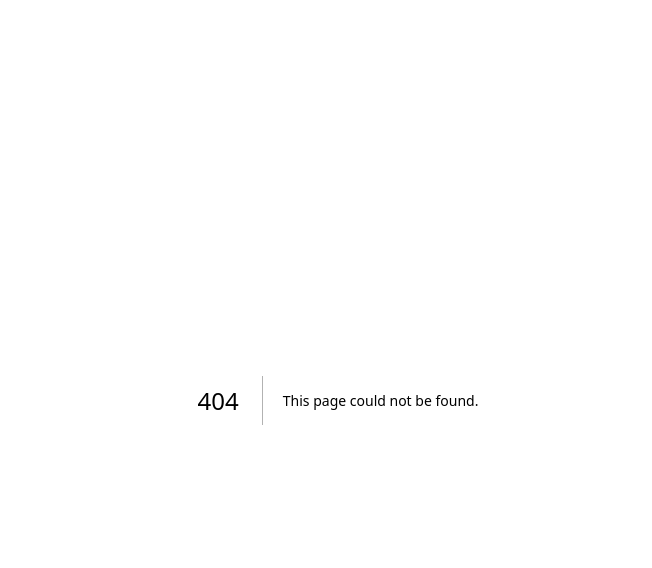
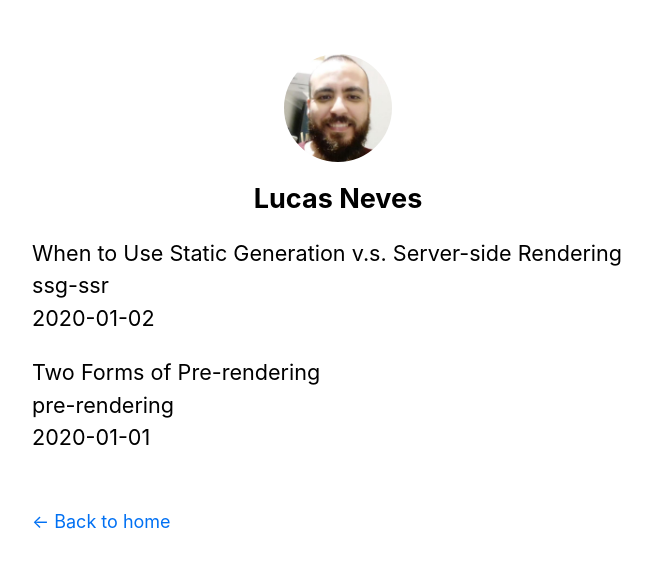
Before and after one commit to lucasoneves/next2023, a Next.js app: page /blog in a window 1280 px wide. Before the commit this address had no page. Shown: the top 568 px of the page, without its empty margins (302-954 px from the left). Built offline with nearby package versions, Linux system fonts and the light colour scheme.

Commit message:
Implement getStaticProps

```diff
--- a/components/layout.js
+++ b/components/layout.js
@@ -28,6 +28,7 @@ export default function Layout({ children, home }) {
       <header className={styles.header}>
         {home ? (
           <>
+            <Link href="/blog">Blog</Link>
             <Image
               priority
               src="/images/profile.jpg"
--- /dev/null
+++ b/pages/blog/index.js
@@ -0,0 +1,38 @@
+import Head from "next/head";
+import Layout, { siteTitle } from "../../components/layout";
+import utilStyles from "../../styles/utils.module.css";
+
+import { getSortedPostsData } from '../../lib/posts';
+
+export async function getStaticProps() {
+  const allPostsData = getSortedPostsData();
+  return {
+    props: {
+      allPostsData,
+    },
+  };
+}
+
+
+export default function Home({allPostsData}) {
+  return (
+    <Layout>
+      <Head>
+        <title>{siteTitle}</title>
+      </Head>
+      <section className={`${utilStyles.headingMd} ${utilStyles.padding1px}`}>
+        <ul className={utilStyles.list}>
+          {allPostsData.map(({ id, date, title }) => (
+            <li className={utilStyles.listItem} key={id}>
+              {title}
+              <br />
+              {id}
+              <br />
+              {date}
+            </li>
+          ))}
+        </ul>
+      </section>
+    </Layout>
+  );
+}
```
Also changed, not shown: pages/index.js (+13 -1 lines).
